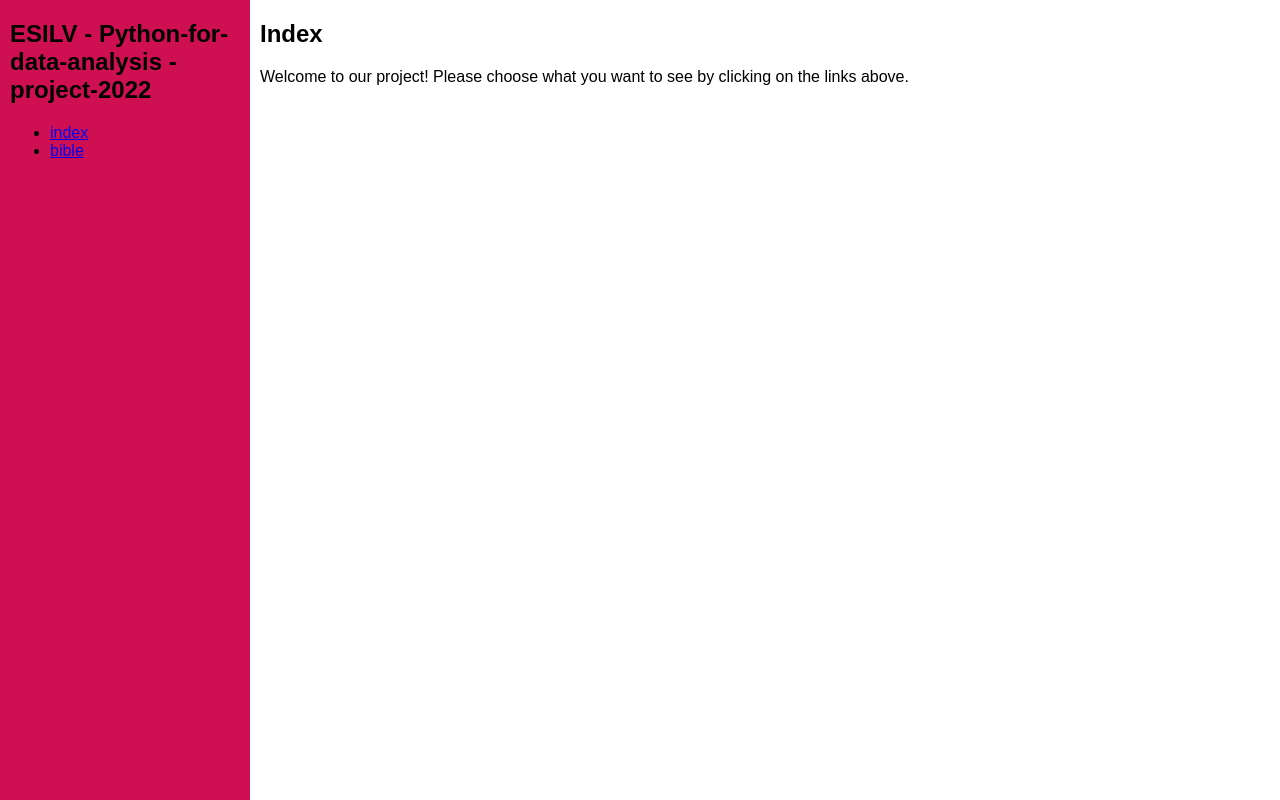
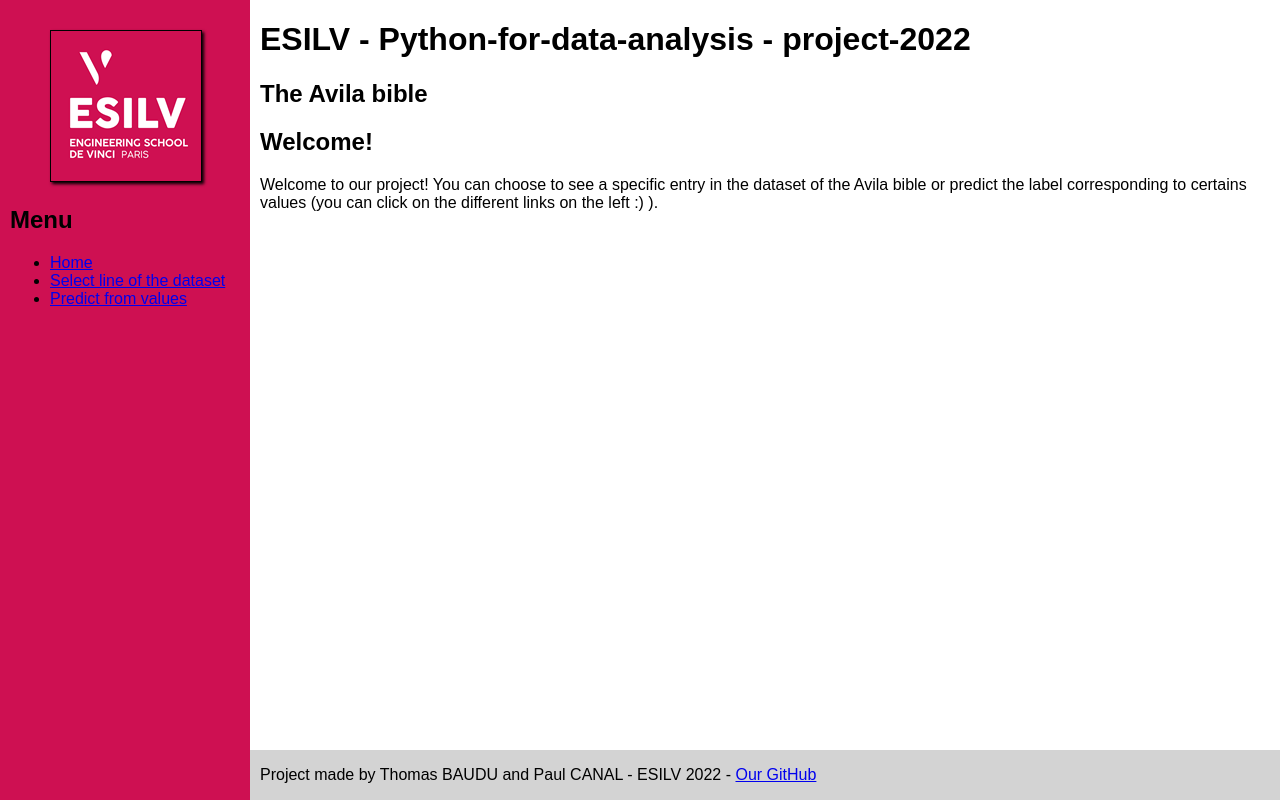
Before and after one commit to LeRoidelaRef/ESILV---Python-for-data-analysis---project-2022, a Flask app: page / in a window 1280 px wide. Run offline with Flask 2, Linux system fonts and the light colour scheme.

Commit message:
Modified the templates folder

```diff
--- a/api/templates/base.html
+++ b/api/templates/base.html
@@ -1,11 +1,17 @@
 <!doctype html>
 <title>{% block title %}{% endblock %} - ESILV - Python-for-data-analysis - project-2022</title>
 <link rel="stylesheet" href="{{ url_for('static', filename='style.css') }}">
+<header>
+	<h1>ESILV - Python-for-data-analysis - project-2022</h1>
+	<h2>The Avila bible</h2>
+</header>
 <nav>
-  <h1>ESILV - Python-for-data-analysis - project-2022</h1>
+	<img src="../static/logo_esilv.png" alt="ESILV">
+	<h1>Menu</h1>
 	<ul>
-      <li><a href="{{ url_for('index') }}">index</a>
-      <li><a href="{{ url_for('show_bible') }}">bible</a>
+		<li><a href="{{ url_for('index') }}">Home</a>
+		<li><a href="{{ url_for('show_bible') }}">Select line of the dataset</a>
+		<li><a href="{{ url_for('predict') }}">Predict from values</a>
 	</ul>
 </nav>
 <section class="content">
@@ -17,3 +23,6 @@
 	{% endfor %}
 	{% block content %}{% endblock %}
 </section>
+<footer>
+	<p>Project made by Thomas BAUDU and Paul CANAL - ESILV 2022 - <a href="https://github.com/LeRoidelaRef/ESILV---Python-for-data-analysis---project-2022">Our GitHub</a></p>
+</footer>
--- a/api/templates/index.html
+++ b/api/templates/index.html
@@ -1,9 +1,9 @@
 {% extends 'base.html' %}
 
 {% block header %}
-  <h1>{% block title %}Index{% endblock %}</h1>
+  <h1>{% block title %}Welcome!{% endblock %}</h1>
 {% endblock %}
 
 {% block content %}
-  <p>Welcome to our project! Please choose what you want to see by clicking on the links above.</p>
+  <p>Welcome to our project! You can choose to see a specific entry in the dataset of the Avila bible or predict the label corresponding to certains values (you can click on the different links on the left :) ).</p>
 {% endblock %}
```
Also changed, not shown: api/templates/predict.html (added, +34 -0 lines), api/templates/show_bible.html (added, +16 -0 lines). Lines whose indentation alone changed are shown as unchanged.
